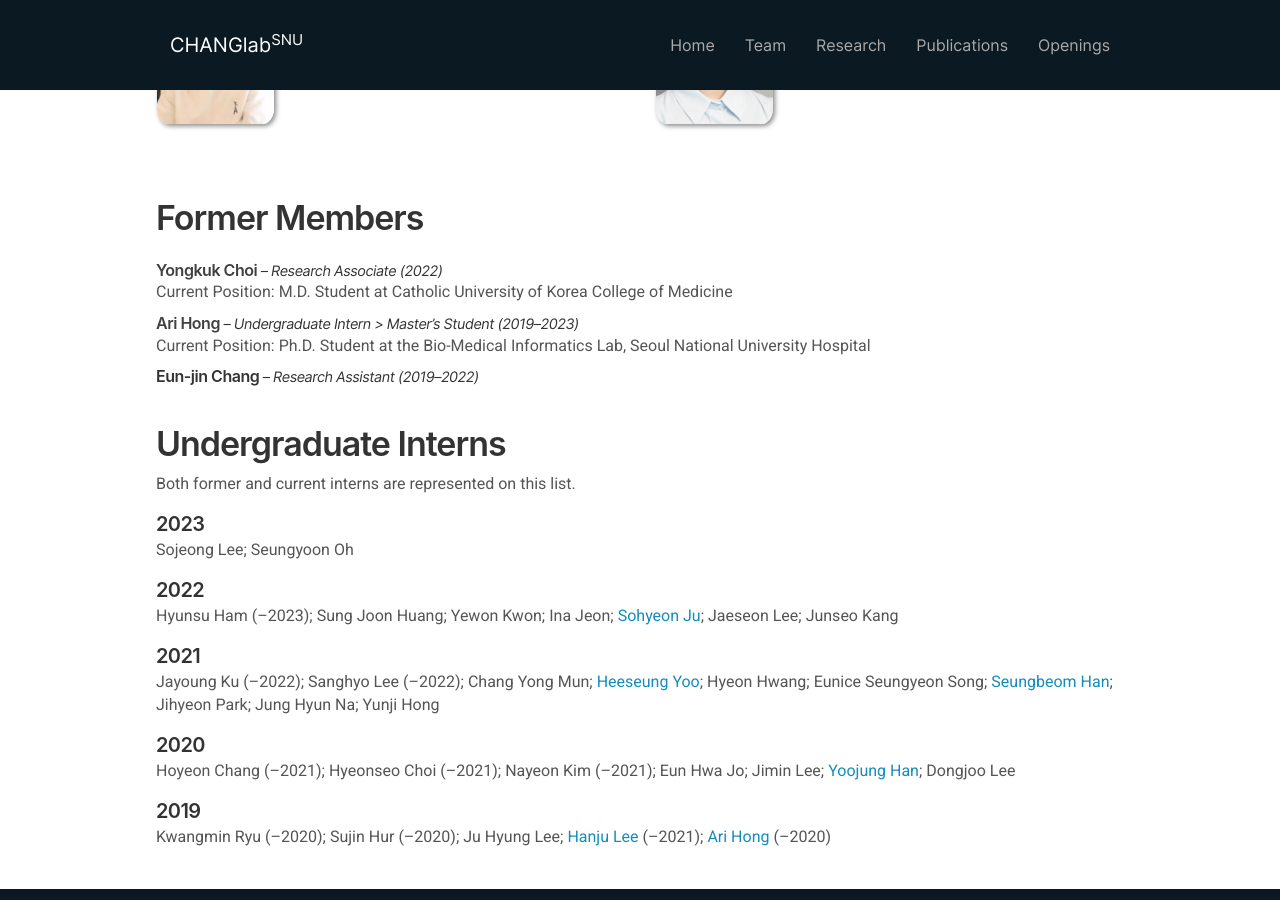
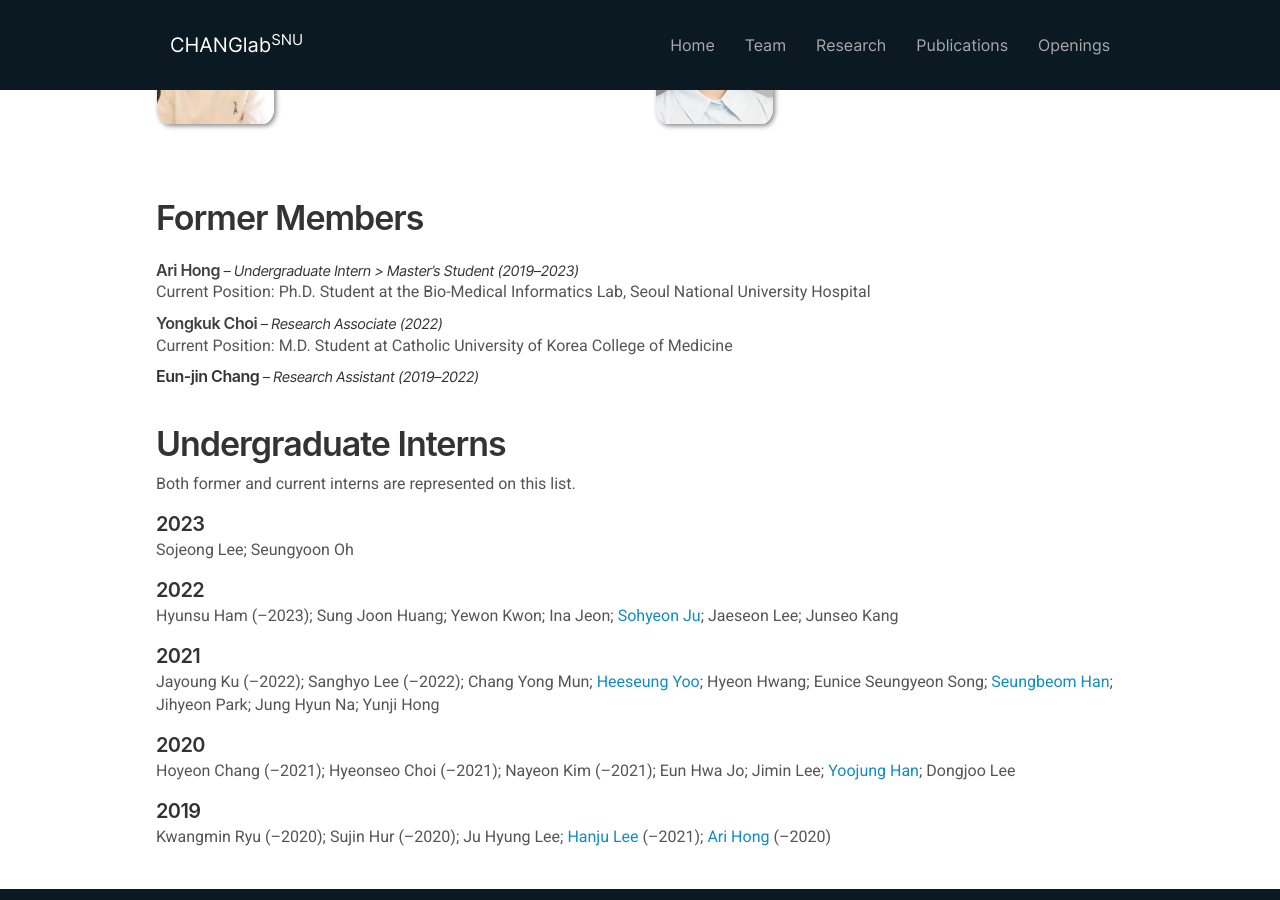
Before and after one commit to ChangLabSNU/ChangLabSNU.github.io, a Jekyll site: the page built from _pages/team.md, in a window 1280 px wide and 900 px high, scrolled down 1189 px. Built offline with Jekyll 4.4.1, drawn with Linux system fonts in a browser that asks for light colours; nearby versions of some CDN libraries; some web fonts are replaced; part of the change alters nothing that is shown.

```diff
--- a/_data/alumni_members.yml
+++ b/_data/alumni_members.yml
@@ -1,15 +1,15 @@
+- name: Ari Hong
+  position: Undergraduate Intern &gt; Master's Student
+  period: [2019, 2023]
+  link: ari-hong
+  current: Ph.D. Student at the Bio-Medical Informatics Lab, Seoul National University Hospital
+
 - name: Yongkuk Choi
   position: Research Associate
   period: [2022, 2022]
   link: yongkuk-choi
   current: M.D. Student at Catholic University of Korea College of Medicine
 
-- name: Ari Hong
-  position: Undergraduate Intern &gt; Master's Student
-  period: [2019, 2023]
-  link: ari-hong
-  current: Ph.D. Student at the Bio-Medical Informatics Lab, Seoul National University Hospital
-
 - name: Eun-jin Chang
   position: Research Assistant
   period: [2019, 2022]
```
